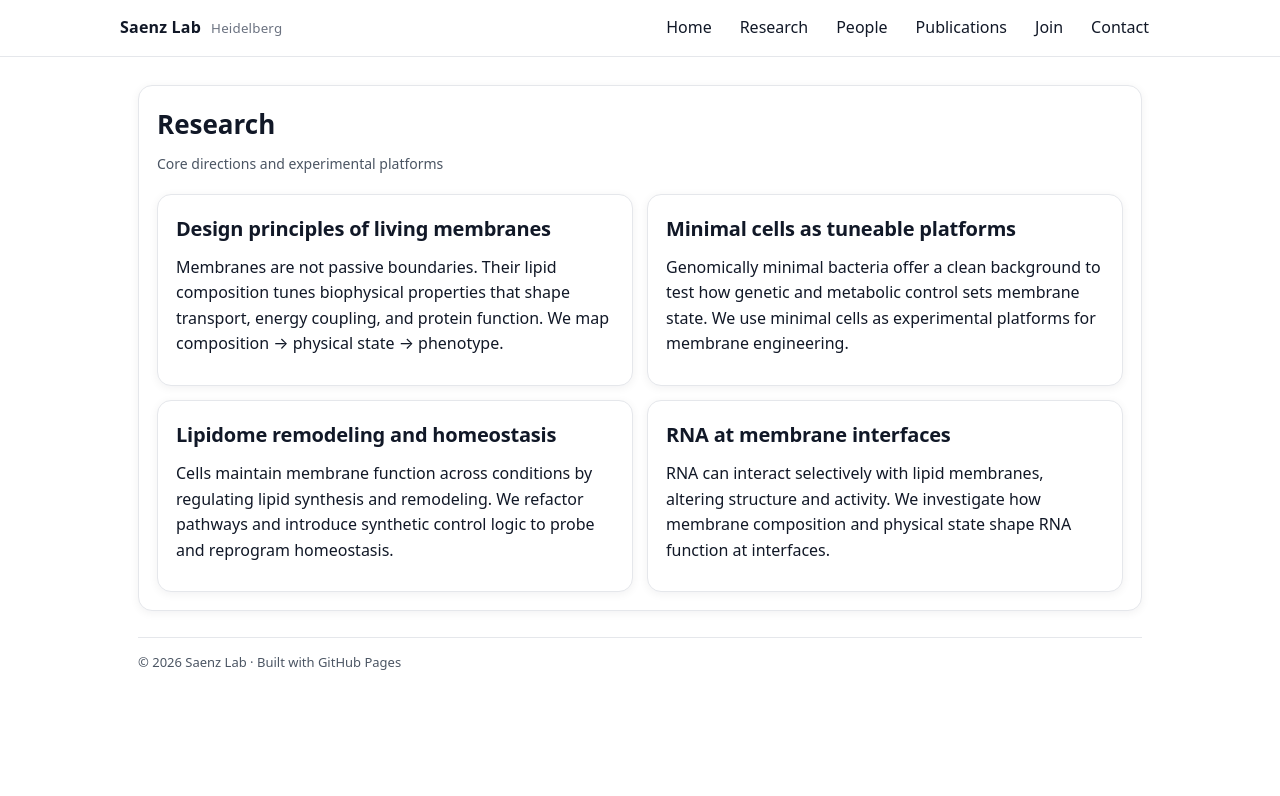
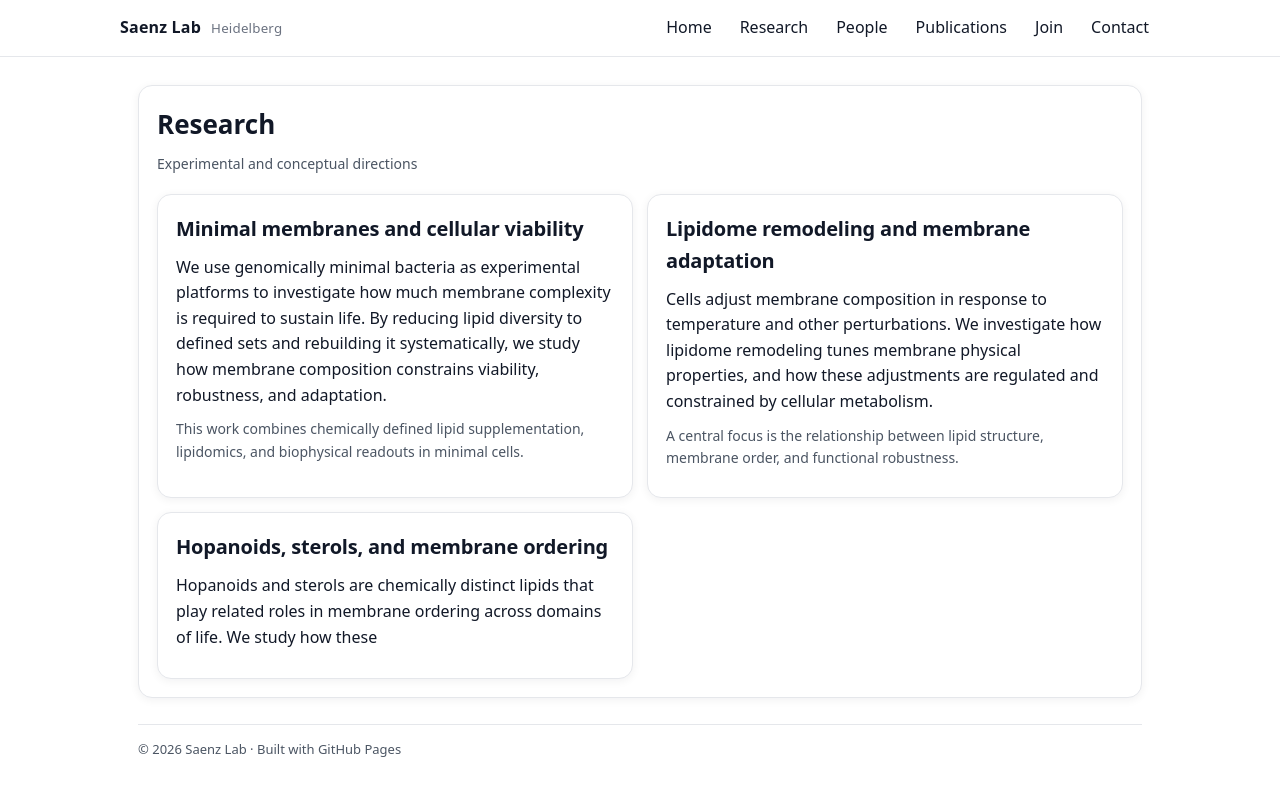
Before and after one commit to Saenz-Lab/Saenz-Lab.github.io, a Jekyll site: the page built from research.md, in a window 1280 px wide. Shown: the top 796 px of the page. Built offline with Jekyll 4.4.1, drawn with Linux system fonts in a browser that asks for light colours.

Commit message:
Update research.md

```diff
--- a/research.md
+++ b/research.md
@@ -1,38 +1,40 @@
 ---
 title: Research
-subtitle: Core directions and experimental platforms
+subtitle: Experimental and conceptual directions
+layout: page
 ---
 
 <div class="grid">
+
   <div class="card half">
-    <h2>Design principles of living membranes</h2>
+    <h2>Minimal membranes and cellular viability</h2>
     <p>
-      Membranes are not passive boundaries. Their lipid composition tunes biophysical properties that shape
-      transport, energy coupling, and protein function. We map composition → physical state → phenotype.
+      We use genomically minimal bacteria as experimental platforms to investigate how much
+      membrane complexity is required to sustain life. By reducing lipid diversity to
+      defined sets and rebuilding it systematically, we study how membrane composition
+      constrains viability, robustness, and adaptation.
+    </p>
+    <p class="meta">
+      This work combines chemically defined lipid supplementation, lipidomics, and
+      biophysical readouts in minimal cells.
     </p>
   </div>
 
   <div class="card half">
-    <h2>Minimal cells as tuneable platforms</h2>
+    <h2>Lipidome remodeling and membrane adaptation</h2>
     <p>
-      Genomically minimal bacteria offer a clean background to test how genetic and metabolic control
-      sets membrane state. We use minimal cells as experimental platforms for membrane engineering.
+      Cells adjust membrane composition in response to temperature and other perturbations.
+      We investigate how lipidome remodeling tunes membrane physical properties, and how
+      these adjustments are regulated and constrained by cellular metabolism.
+    </p>
+    <p class="meta">
+      A central focus is the relationship between lipid structure, membrane order, and
+      functional robustness.
     </p>
   </div>
 
   <div class="card half">
-    <h2>Lipidome remodeling and homeostasis</h2>
+    <h2>Hopanoids, sterols, and membrane ordering</h2>
     <p>
-      Cells maintain membrane function across conditions by regulating lipid synthesis and remodeling.
-      We refactor pathways and introduce synthetic control logic to probe and reprogram homeostasis.
-    </p>
-  </div>
-
-  <div class="card half">
-    <h2>RNA at membrane interfaces</h2>
-    <p>
-      RNA can interact selectively with lipid membranes, altering structure and activity.
-      We investigate how membrane composition and physical state shape RNA function at interfaces.
-    </p>
-  </div>
-</div>
+      Hopanoids and sterols are chemically distinct lipids that play related roles in
+      membrane ordering across domains of life. We study how these
```
